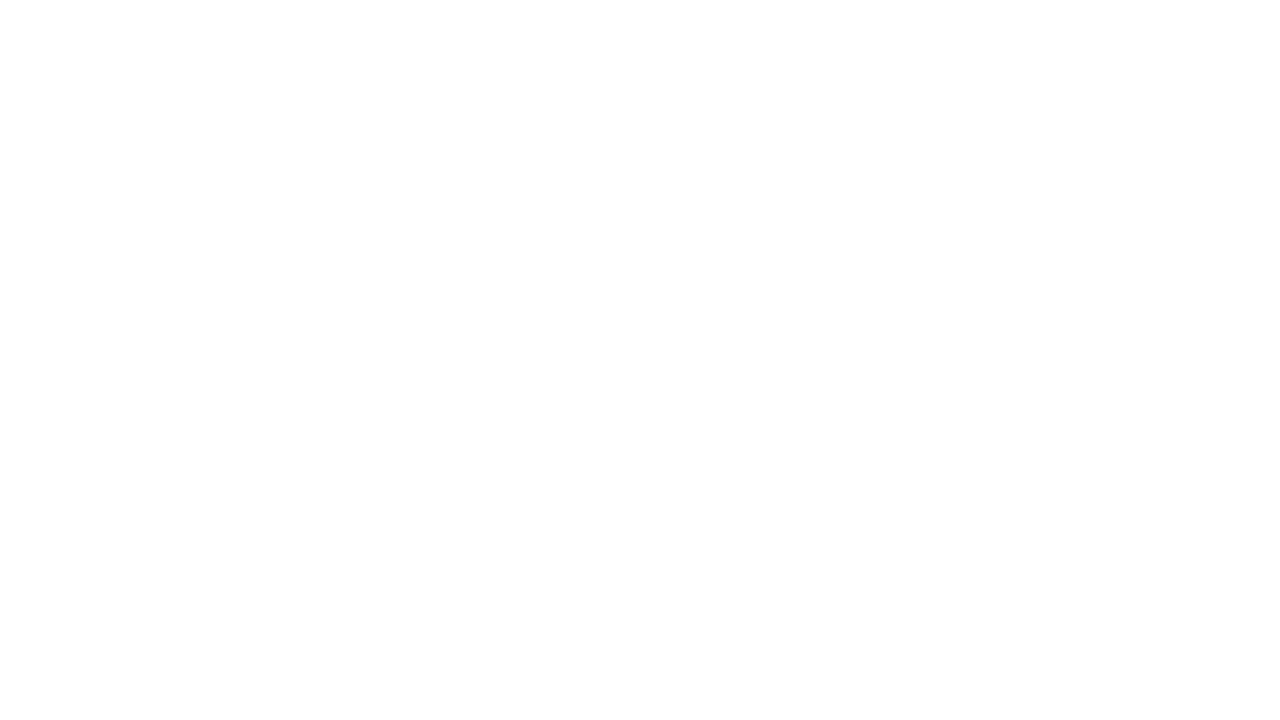
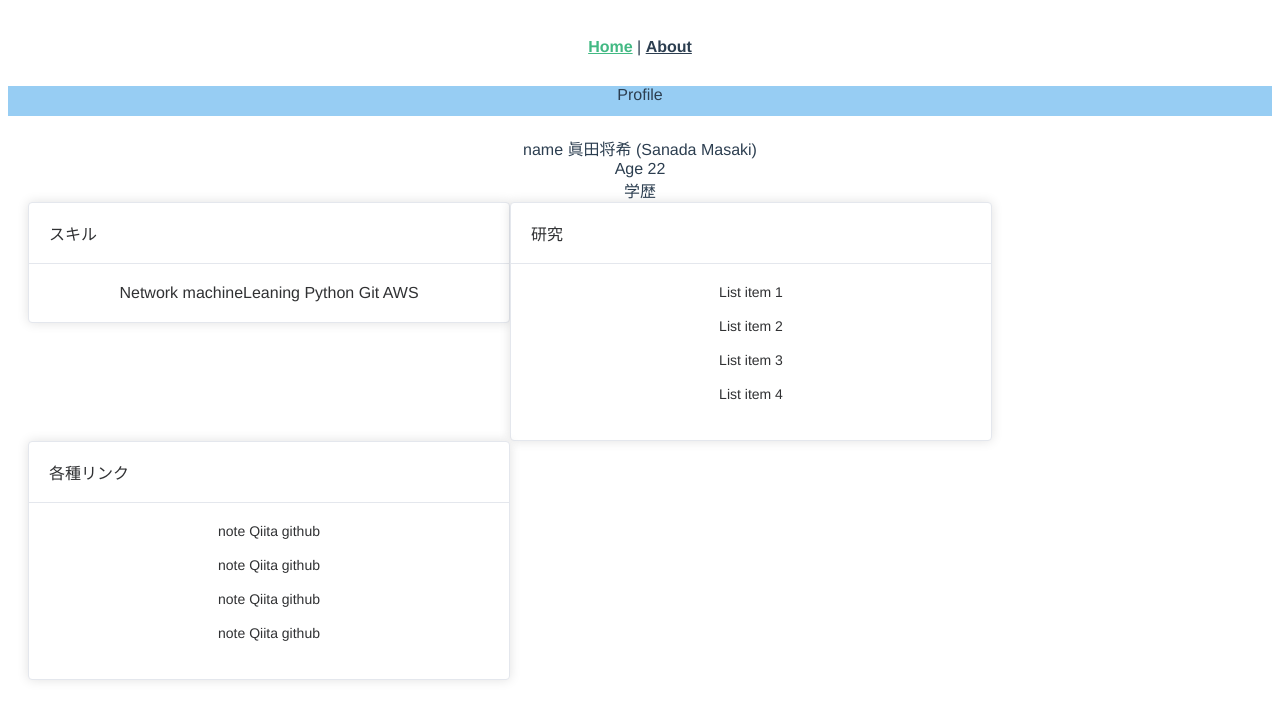
Before and after one commit to masaki12-s/portfolio, a Vue app: page / in a window 1280 px wide. Before the commit this address had no page. Shown: the top 720 px of the page. Built offline with nearby package versions, Linux system fonts and the light colour scheme.

Commit message:
route変更

```diff
--- a/src/App.vue
+++ b/src/App.vue
@@ -1,7 +1,7 @@
 <template>
   <nav>
-    <!-- <router-link to="/">Home</router-link> |
-    <router-link to="/about">About</router-link> -->
+    <router-link to="/">Home</router-link> |
+    <router-link to="/about">About</router-link>
   </nav>
   <router-view/>
 </template>
--- a/src/router/index.ts
+++ b/src/router/index.ts
@@ -3,8 +3,8 @@
 
 const routes: Array<RouteRecordRaw> = [
   {
-    path: '/portfolio',
-    name: 'home',
+    path: '/',
+    name: 'portfolio',
     component: HomeView
   },
   {
```
Also changed, not shown: 17 other files (tests, documents, lock files or other folders).
